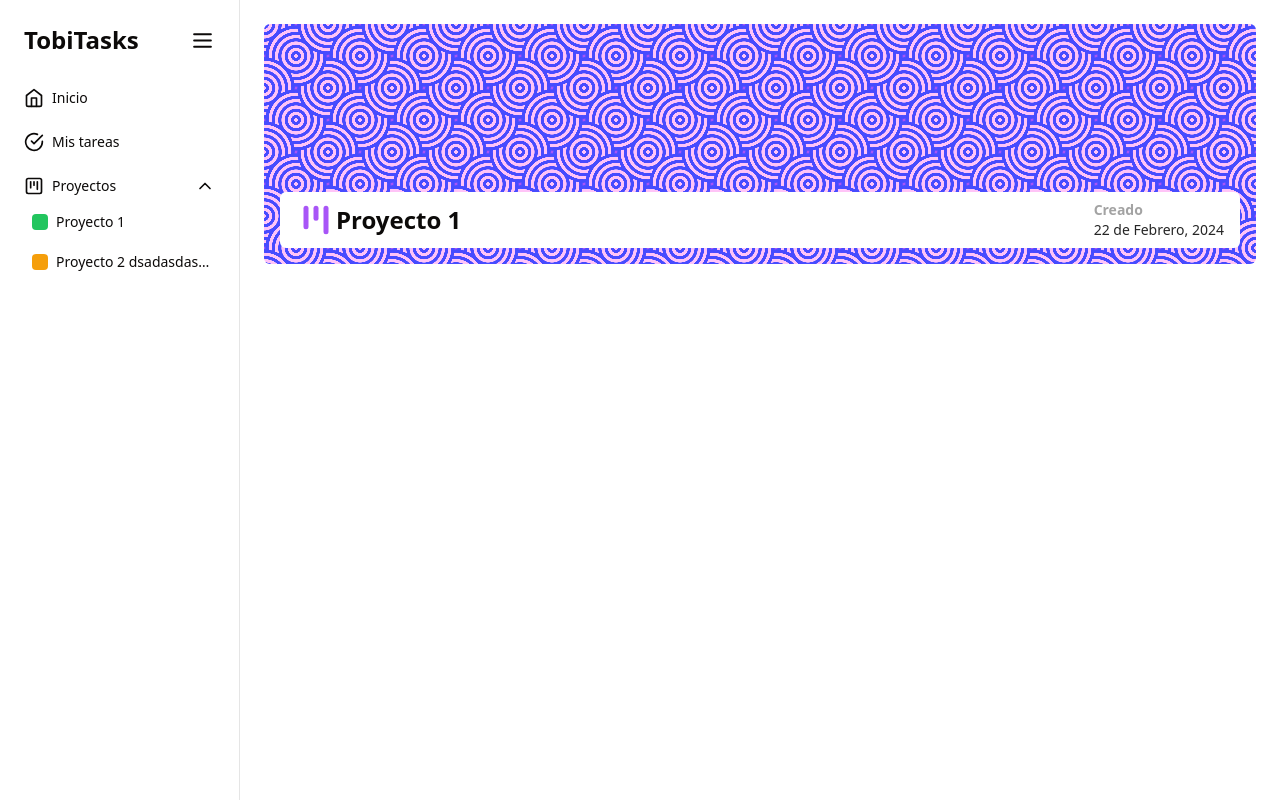
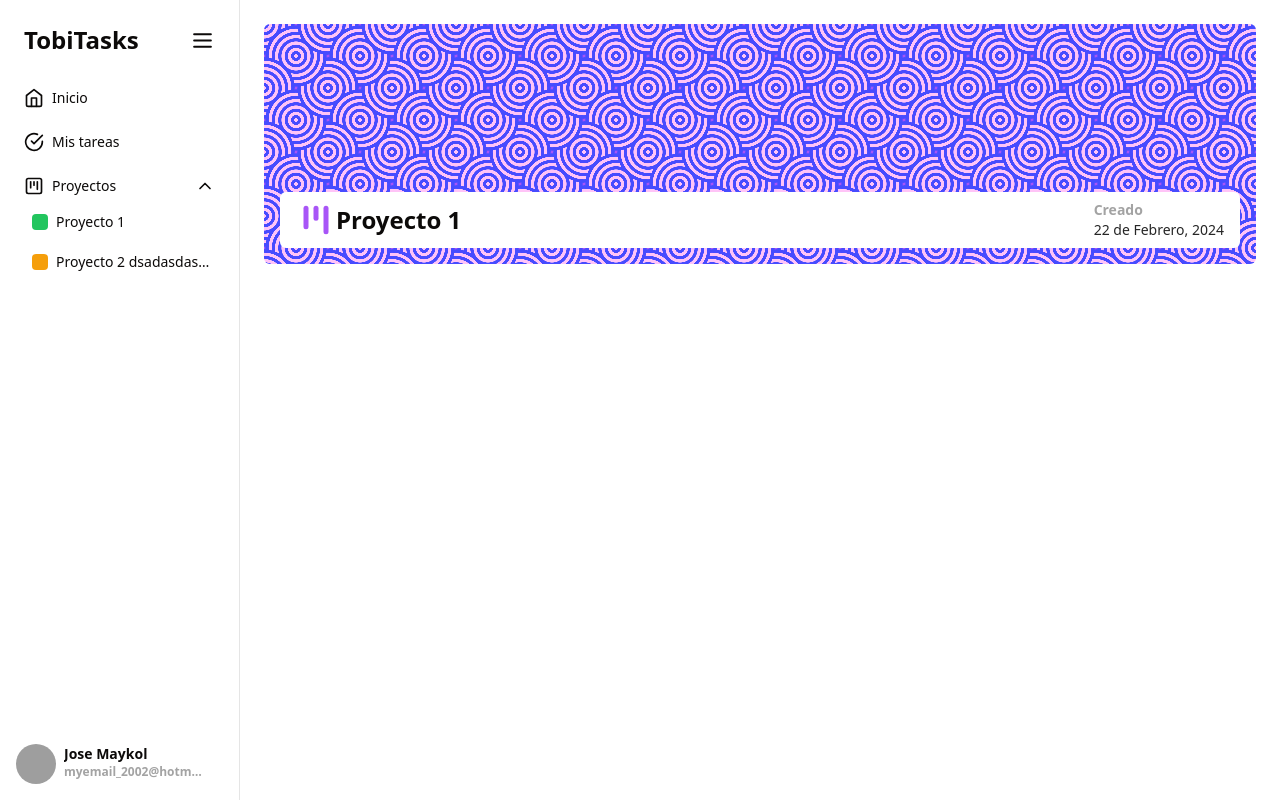
Before and after one commit to Jose-Maykol/Tobitasks-frontend, a React (Vite) app: page /project/65dec4968704eee9d0a6a448 in a window 1280 px wide. Built offline with nearby package versions, Linux system fonts and the light colour scheme; no server answers; grey boxes are pictures that could not be loaded; the HTML template or start-up script is replaced by a standard one.

Commit message:
feat: add user account in sidebar

```diff
--- /dev/null
+++ b/src/components/ui/avatar.tsx
@@ -0,0 +1,48 @@
+import * as React from "react"
+import * as AvatarPrimitive from "@radix-ui/react-avatar"
+
+import { cn } from "@/lib/utils"
+
+const Avatar = React.forwardRef<
+  React.ElementRef<typeof AvatarPrimitive.Root>,
+  React.ComponentPropsWithoutRef<typeof AvatarPrimitive.Root>
+>(({ className, ...props }, ref) => (
+  <AvatarPrimitive.Root
+    ref={ref}
+    className={cn(
+      "relative flex h-10 w-10 shrink-0 overflow-hidden rounded-full",
+      className
+    )}
+    {...props}
+  />
+))
+Avatar.displayName = AvatarPrimitive.Root.displayName
+
+const AvatarImage = React.forwardRef<
+  React.ElementRef<typeof AvatarPrimitive.Image>,
+  React.ComponentPropsWithoutRef<typeof AvatarPrimitive.Image>
+>(({ className, ...props }, ref) => (
+  <AvatarPrimitive.Image
+    ref={ref}
+    className={cn("aspect-square h-full w-full", className)}
+    {...props}
+  />
+))
+AvatarImage.displayName = AvatarPrimitive.Image.displayName
+
+const AvatarFallback = React.forwardRef<
+  React.ElementRef<typeof AvatarPrimitive.Fallback>,
+  React.ComponentPropsWithoutRef<typeof AvatarPrimitive.Fallback>
+>(({ className, ...props }, ref) => (
+  <AvatarPrimitive.Fallback
+    ref={ref}
+    className={cn(
+      "flex h-full w-full items-center justify-center rounded-full bg-muted",
+      className
+    )}
+    {...props}
+  />
+))
+AvatarFallback.displayName = AvatarPrimitive.Fallback.displayName
+
+export { Avatar, AvatarImage, AvatarFallback }
--- a/src/pages/main/Sidebar.tsx
+++ b/src/pages/main/Sidebar.tsx
@@ -2,6 +2,7 @@ import { CheckCircle, Home, Menu } from 'lucide-react'
 import SideBarItem from './SidebarItem'
 import SideBarAccordionElement from './SideBarAccordionElement'
 import { useState } from 'react'
+import UserAccount from './UserAccount'
 
 function SideBar (): JSX.Element {
   const [isOpen, setIsOpen] = useState(true)
@@ -11,7 +12,8 @@ function SideBar (): JSX.Element {
   }
 
   return (
-    <div className={`h-screen max-h-screen py-6 border-r border-neutral-200 ${isOpen ? 'w-60 px-4' : 'w-14'}`}>
+    <div className={`flex flex-col justify-between h-screen max-h-screen pt-6 pb-2 border-r border-neutral-200 ${isOpen ? 'w-60 px-4' : 'w-14'}`}>
+      <div>
         <div className={`h-8 flex flex-row w-full items-center min-w-12 ${isOpen ? 'justify-between p-2' : 'justify-center'}`}>
           <h1 className={`font-bold text-2xl ${isOpen ? 'block' : 'hidden'}`}>TobiTasks</h1>
           <Menu size={25} onClick={handleOpen}/>
@@ -24,6 +26,12 @@ function SideBar (): JSX.Element {
           </ul>
         </div>
       </div>
+      <div>
+        <div className={`h-14 flex flex-row items-center w-full ${isOpen ? 'justify-between' : 'justify-center'}`}>
+          <UserAccount isOpen={isOpen}/>
+        </div>
+      </div>
+    </div>
   )
 }
 
--- /dev/null
+++ b/src/pages/main/UserAccount.tsx
@@ -0,0 +1,47 @@
+import { Avatar, AvatarFallback, AvatarImage } from '@/components/ui/avatar'
+import { Button } from '@/components/ui/button'
+import { Popover, PopoverContent, PopoverTrigger } from '@/components/ui/popover'
+import { LogOut, User } from 'lucide-react'
+
+interface UserAccountProps {
+  isOpen: boolean
+}
+
+function UserAccount (
+  { isOpen }: UserAccountProps
+): JSX.Element {
+  return (
+    <Popover>
+      <PopoverTrigger>
+        <div className='flex flex-row gap-2 justify-start items-start'>
+          <Avatar>
+            <AvatarImage src='https://i.pinimg.com/736x/dd/83/9d/dd839da0d02c8fb65ecf98e469025464.jpg' alt="Shad" />
+            <AvatarFallback>CN</AvatarFallback>
+          </Avatar>
+          <div className={`truncate text-sm font-semibold w-36 text-left ${isOpen ? 'block' : 'hidden'}`}>
+            <p className='truncate w-36'>
+              Jose Maykol
+            </p>
+            <p className='text-xs text-neutral-400 truncate w-36'>
+              myemail_2002@hotmail.com
+            </p>
+          </div>
+        </div>
+      </PopoverTrigger>
+      <PopoverContent side='right' className='w-50 ml-2 mb-4 p-2'>
+        <div className='flex flex-col items-start'>
+          <Button className='bg-white text-black w-full justify-start hover:bg-neutral-200'>
+            <User size={20} className='mr-2'/>
+            Perfil
+          </Button>
+          <Button className='bg-white text-black w-full justify-start hover:bg-neutral-200'>
+            <LogOut size={20} className='mr-2'/>
+            Cerrar sesión
+          </Button>
+        </div>
+      </PopoverContent>
+    </Popover>
+  )
+}
+
+export default UserAccount
```
Lines whose indentation alone changed are shown as unchanged.
